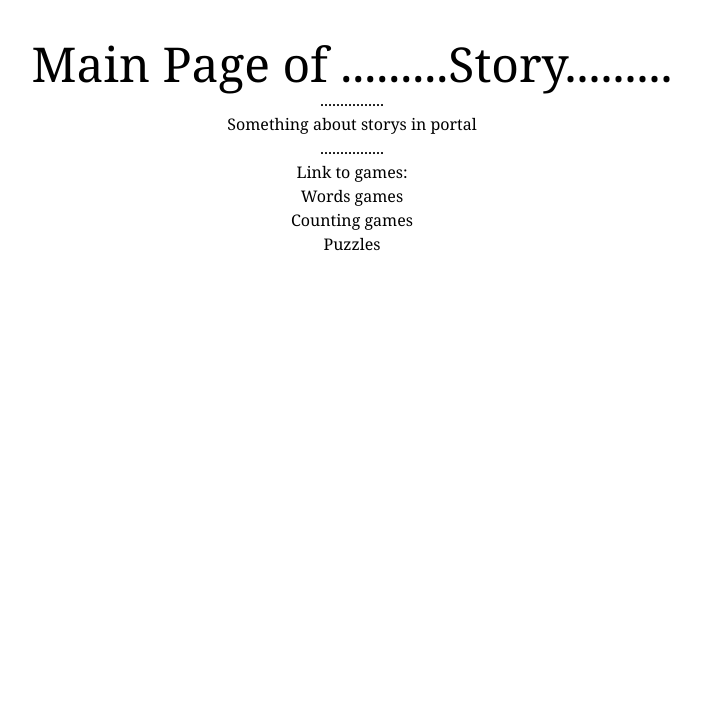
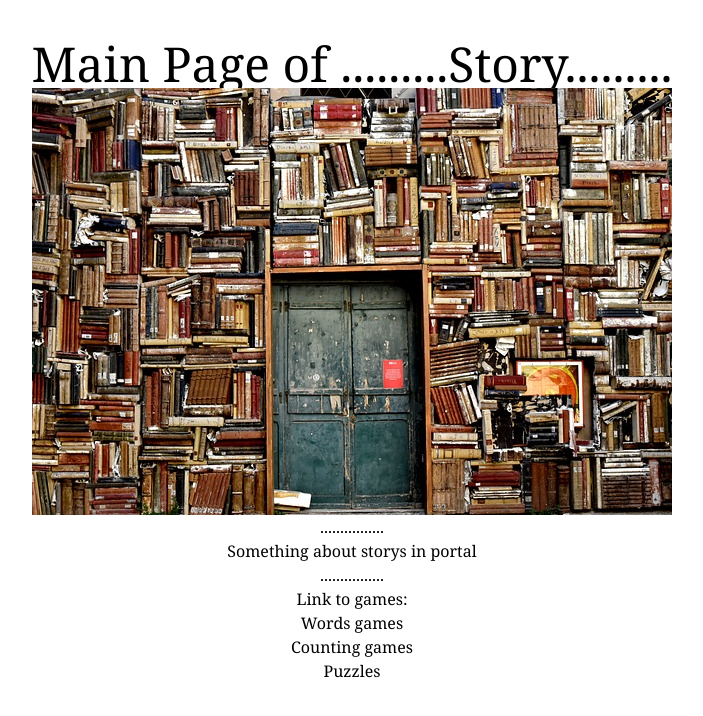
Before and after one commit to JolantaWro/learn, a Next.js app: page /story in a window 1280 px wide. Shown: the top 716 px of the page, without its empty margins (288-991 px from the left). Built offline with nearby package versions, Linux system fonts and the light colour scheme.

Commit message:
add image in component

```diff
--- a/app/story/page.tsx
+++ b/app/story/page.tsx
@@ -1,4 +1,7 @@
 import Link from "next/link";
+
+import Image from 'next/image';
+import storyMain from "@/public/storyMainPage.jpg"
 
 
 export default function StoryHome() {
@@ -6,6 +9,7 @@ export default function StoryHome() {
     <main className="container mx-auto">
       <div className="px-30  py-10 flex flex-col items-center">
         <h1 className="text-5xl">Main Page of .........Story.........</h1>
+          <Image src={storyMain} alt=""/>
           <p>................</p>
           <p>Something about storys in portal</p>
           <p>................</p>
```
Also changed, not shown: public/storyMainPage.jpg (added).
